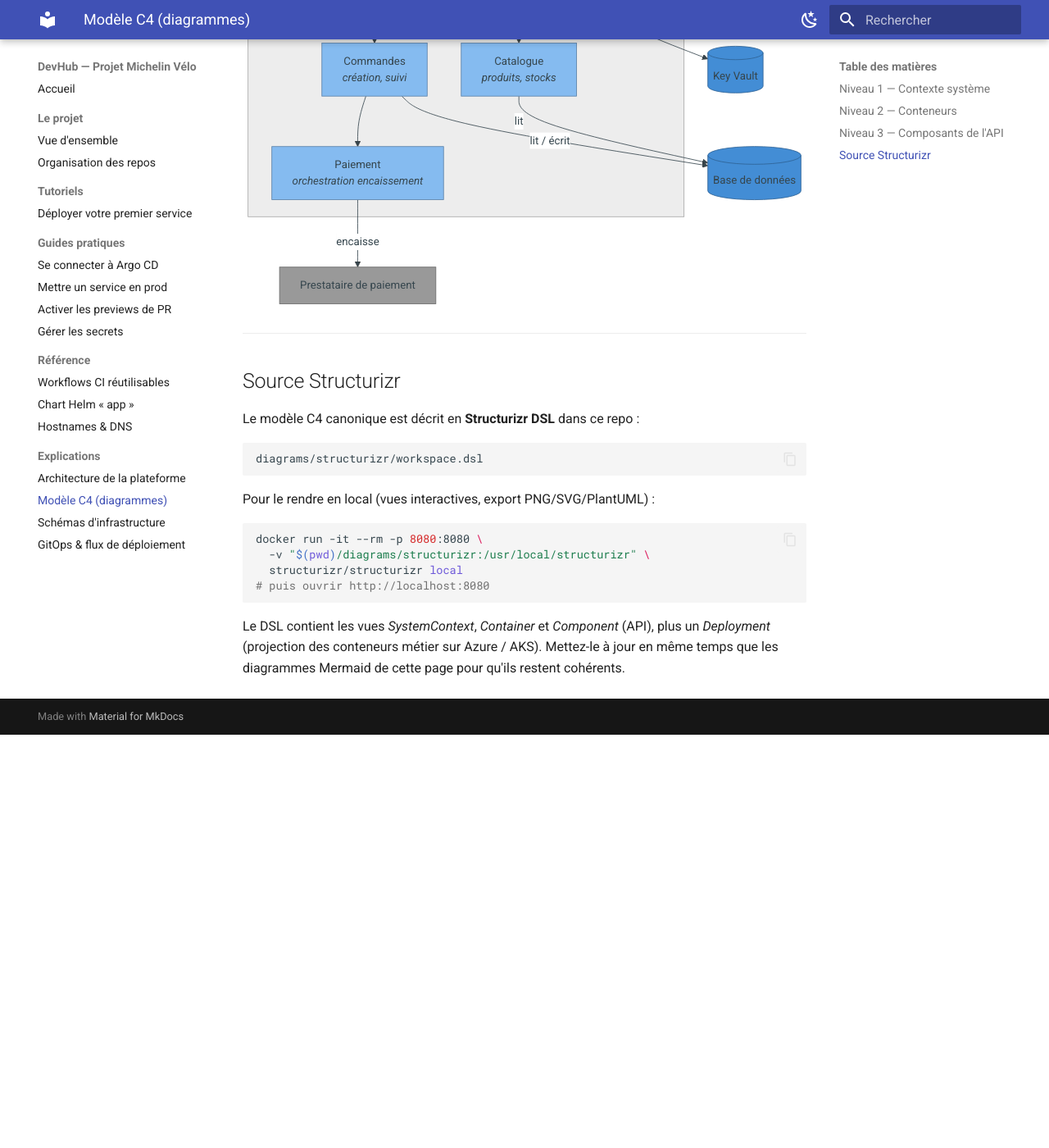
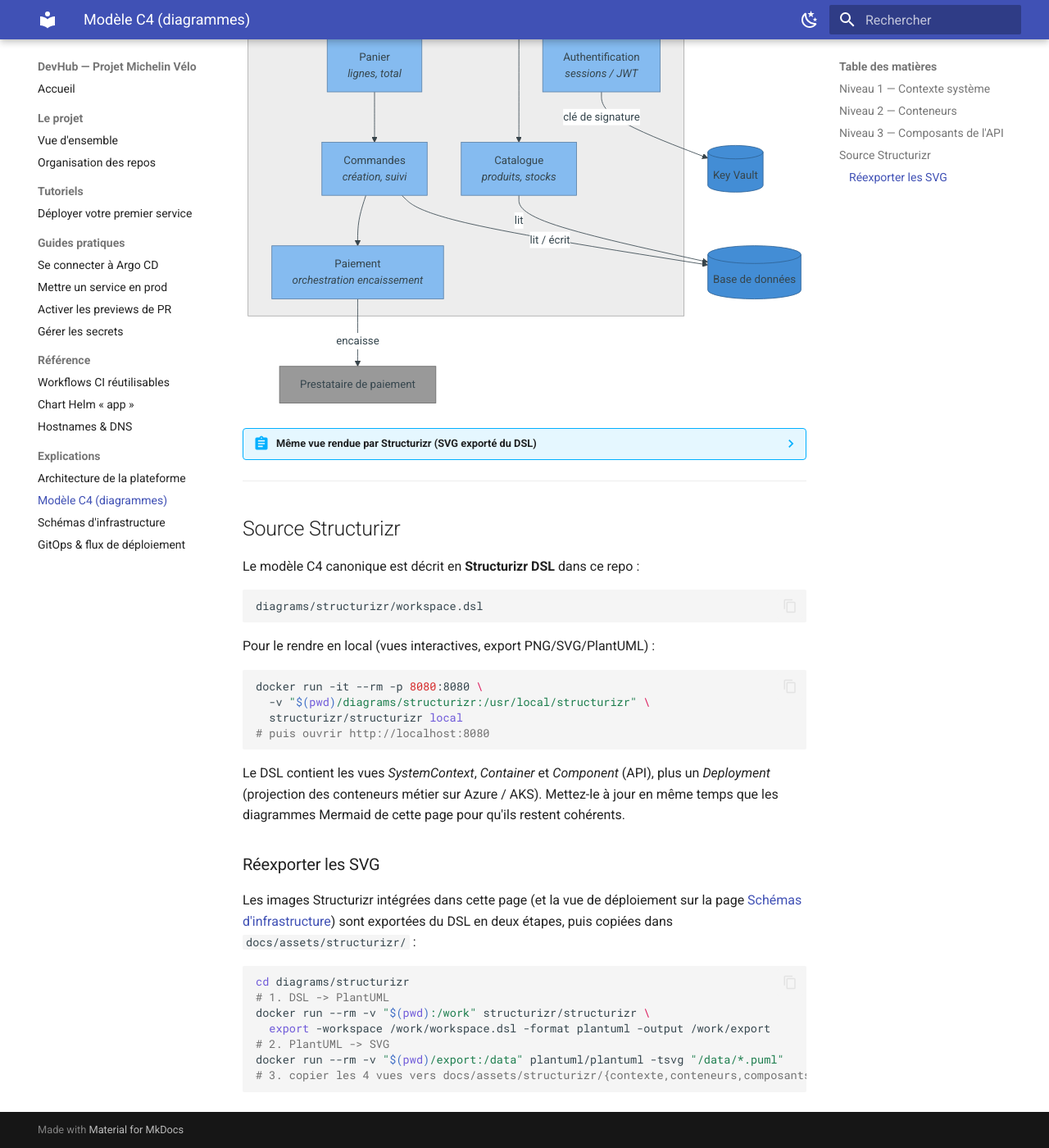
Before and after one commit to Hackaton-ESGI-x-Michelin/devhub, an MkDocs documentation site: the page built from docs/explanation/c4.md, in a window 1280 px wide and 1400 px high, scrolled down 3035 px. Shown: the whole window at 82% size. Built offline with MkDocs 1.6.1 and Material for MkDocs 9.7.7, drawn with Linux system fonts in a browser that asks for light colours; before the commit the page ends 3931 px from its top, so only the background shows below that; some of the changed text lies outside the part shown.

Commit message:
docs: intègre les vues Structurizr (SVG) dans les pages C4 et infrastructure

````diff
--- a/docs/explanation/c4.md
+++ b/docs/explanation/c4.md
@@ -50,6 +50,9 @@ C4Context
   UpdateLayoutConfig($c4ShapeInRow="2", $c4BoundaryInRow="1")
 ```
 
+??? abstract "Même vue rendue par Structurizr (SVG exporté du DSL)"
+    ![Vue de contexte — rendu Structurizr](../assets/structurizr/contexte.svg){ loading=lazy }
+
 ---
 
 ## Niveau 2 — Conteneurs
@@ -83,6 +86,9 @@ flowchart TB
   classDef container fill:#438dd5,stroke:#2e6295,color:#fff;
   classDef ext fill:#999999,stroke:#6b6b6b,color:#fff;
 ```
+
+??? abstract "Même vue rendue par Structurizr (SVG exporté du DSL)"
+    ![Vue des conteneurs — rendu Structurizr](../assets/structurizr/conteneurs.svg){ loading=lazy }
 
 | Conteneur | Techno | Rôle |
 | --- | --- | --- |
@@ -135,6 +141,9 @@ flowchart TB
   classDef ext fill:#999999,stroke:#6b6b6b,color:#fff;
 ```
 
+??? abstract "Même vue rendue par Structurizr (SVG exporté du DSL)"
+    ![Vue des composants de l'API — rendu Structurizr](../assets/structurizr/composants-api.svg){ loading=lazy }
+
 ---
 
 ## Source Structurizr
@@ -158,3 +167,19 @@ Le DSL contient les vues *SystemContext*, *Container* et *Component* (API), plus
 un *Deployment* (projection des conteneurs métier sur Azure / AKS).
 Mettez-le à jour en même temps que les diagrammes Mermaid de cette page pour
 qu'ils restent cohérents.
+
+### Réexporter les SVG
+
+Les images Structurizr intégrées dans cette page (et la vue de déploiement sur la
+page [Schémas d'infrastructure](infrastructure.md)) sont exportées du DSL en deux
+étapes, puis copiées dans `docs/assets/structurizr/` :
+
+```bash
+cd diagrams/structurizr
+# 1. DSL -> PlantUML
+docker run --rm -v "$(pwd):/work" structurizr/structurizr \
+  export -workspace /work/workspace.dsl -format plantuml -output /work/export
+# 2. PlantUML -> SVG
+docker run --rm -v "$(pwd)/export:/data" plantuml/plantuml -tsvg "/data/*.puml"
+# 3. copier les 4 vues vers docs/assets/structurizr/{contexte,conteneurs,composants-api,deploiement}.svg
+```
````
Also changed, not shown: docs/explanation/infrastructure.md (+3 -0 lines), docs/assets/structurizr/composants-api.svg (added), docs/assets/structurizr/conteneurs.svg (added), docs/assets/structurizr/contexte.svg (added), docs/assets/structurizr/deploiement.svg (added), 1 other file.
